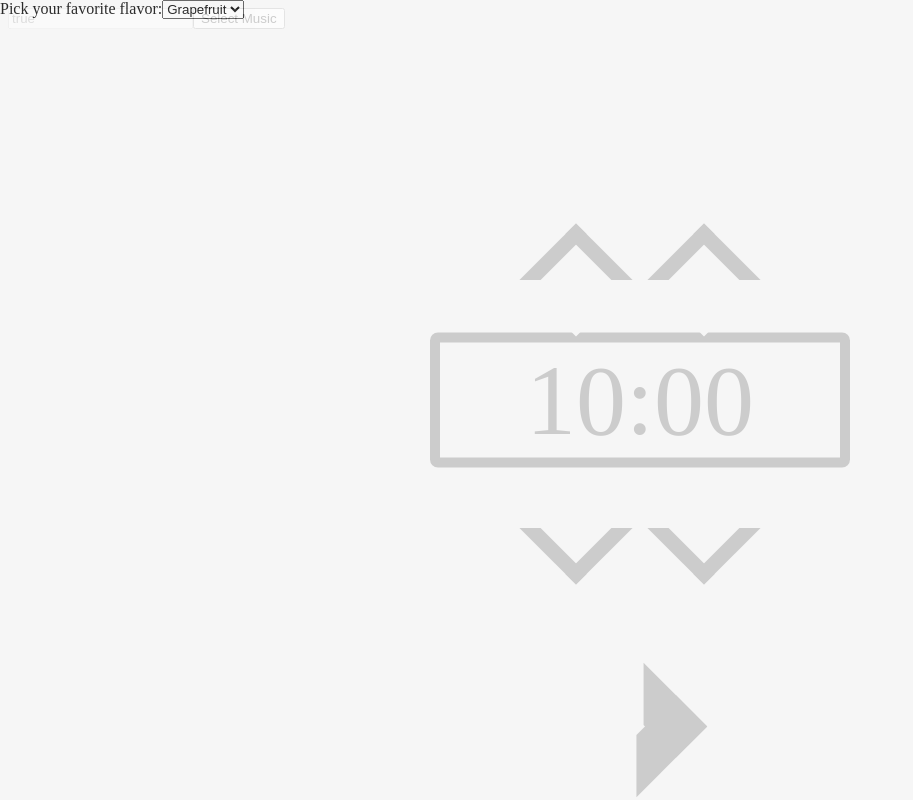
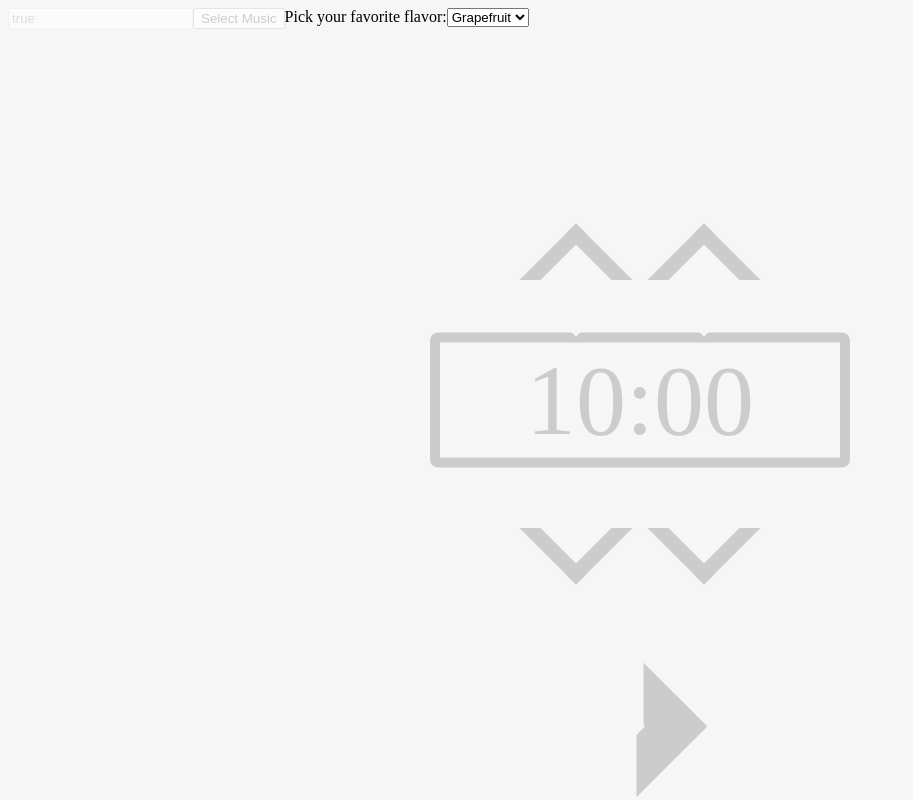
Before and after one commit to shogo-kam/meditation, a React app: page / in a window 1280 px wide. Both pictures are taken after a click on the button "Select Music". Shown: the whole page, without its empty margins (0-913 px from the left). Built offline with nearby package versions, Linux system fonts and the light colour scheme.

Commit message:
SelectMusicでリストから選べるようにした。スタイルも一部修正した。

```diff
--- a/src/components/common/SelectMusic.js
+++ b/src/components/common/SelectMusic.js
@@ -16,11 +16,14 @@ class SelectMusic extends React.Component {
         this.state = {
             value: 'grapefruit'
         };
+        this.onClickEvent = this.props.onClickEvent.bind(this);
+        this.handleChange = this.handleChange.bind(this);
 	}
 
-   	handleChange(event) {
-        	this.setState({value: event.target.value});
-      	}
+    handleChange(event) {
+        this.setState({value: event.target.value});
+        this.onClickEvent();
+    }
 
 	render() {
 
@@ -28,8 +31,10 @@ class SelectMusic extends React.Component {
         //     alert('key:' + key + ' value:' + MUSIC_LIST[key]);
         // }
 
-        const select_music_form = (
-        	<label>
+        const isMusicSelectMode = this.props.isMusicSelectMode;
+        const mask = isMusicSelectMode ? <div className="mask" onClick={ this.onClickEvent }></div> : null;
+        const select_music_form = isMusicSelectMode ? (
+            <label className="music-form">
                 Pick your favorite flavor:
                 <select value={ this.state.value } onChange={this.handleChange}>
                     <option value="grapefruit">Grapefruit</option>
@@ -37,17 +42,15 @@ class SelectMusic extends React.Component {
                     <option value="coconut">Coconut</option>
                     <option value="mango">Mango</option>
                 </select>
-                </label>
-        );
+            </label>
+        ) : null;
 
-        const isMusicSelectMode = this.props.isMusicSelectMode;
-        const mask = isMusicSelectMode ? <div className="mask" onClick={ this.props.onClickEvent.bind(this) }> {select_music_form} </div> : null;
 
         return (
             <div>
                 <input name="a" type="text" value={ isMusicSelectMode } disabled="disabled" />
-                <button id="music" onClick={ this.props.onClickEvent.bind(this) }> Select Music </button>
-
+                <button id="music" onClick={ this.onClickEvent }> Select Music </button>
+                {select_music_form}
                 {mask}
             </div>
 		);
--- a/src/styles/SelectMusic.scss
+++ b/src/styles/SelectMusic.scss
@@ -8,3 +8,8 @@
 	left: 0;
 	z-index: 100;
 }
+
+.music-form {
+	position: absolute;
+	z-index: 120;
+}
```
